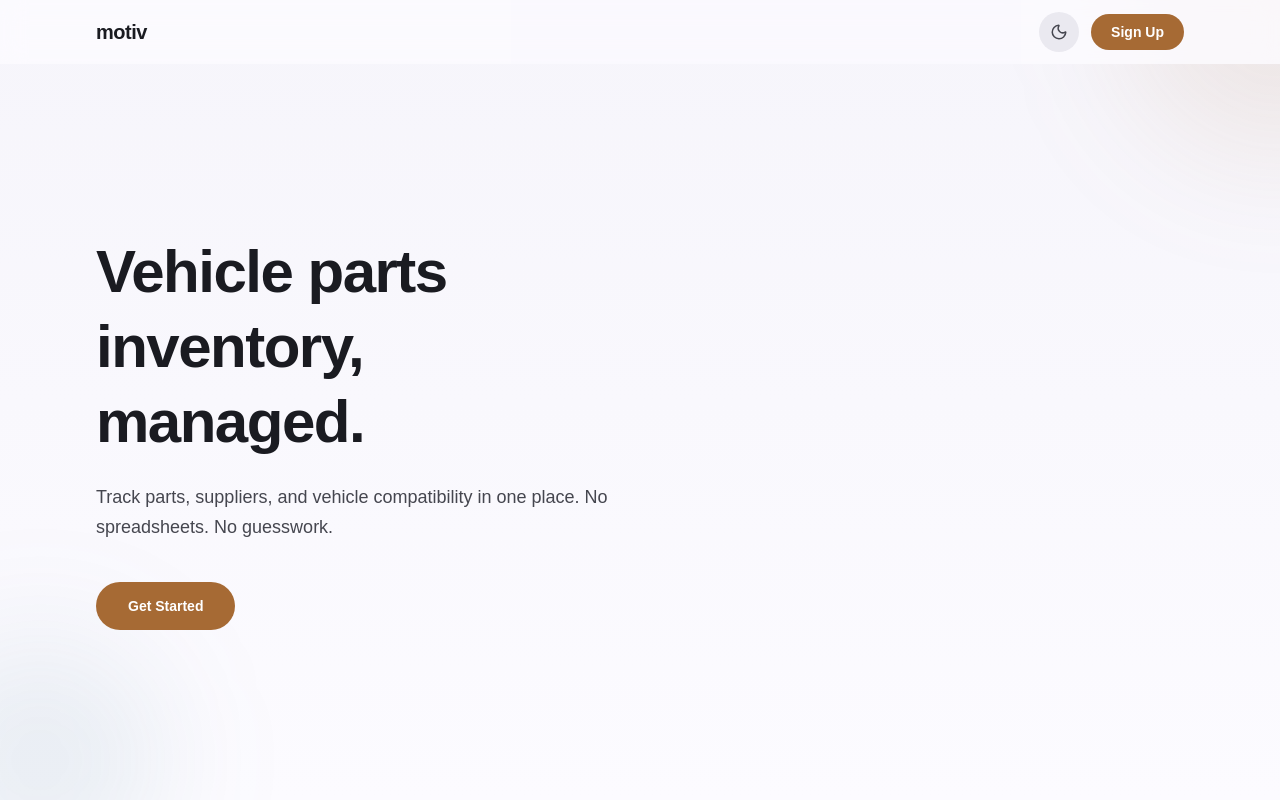
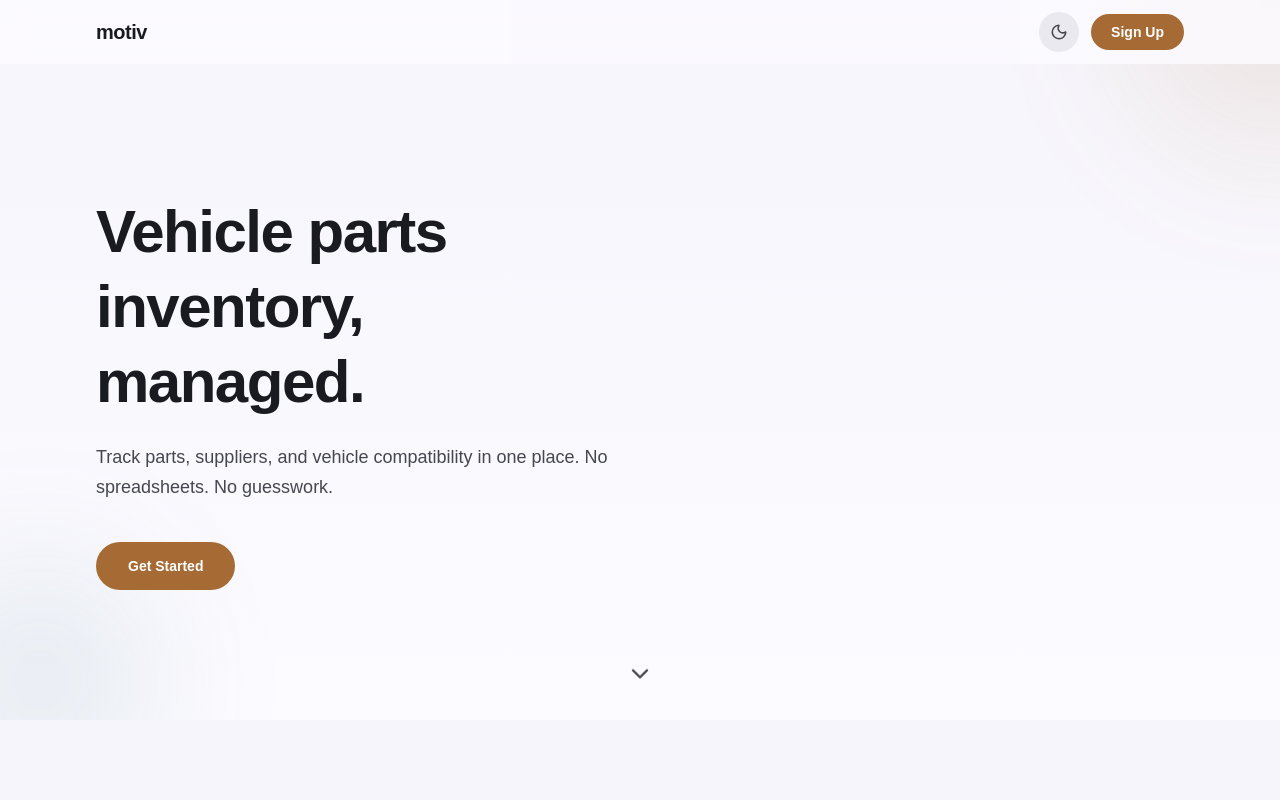
Before and after one commit to uwaje-justice/inventory-app-top, a React (Vite) app in the folder frontend/: page / in a window 1280 px wide. Shown: the top 800 px of the page. Built offline with nearby package versions, Linux system fonts and the light colour scheme.

Commit message:
feat: tighten hero height and add scroll indicator

```diff
--- a/frontend/src/pages/LandingPage.jsx
+++ b/frontend/src/pages/LandingPage.jsx
@@ -1,5 +1,5 @@
 import { Link } from "react-router";
-import { Boxes, Car, Building2, Pencil } from "lucide-react";
+import { Boxes, Car, Building2, Pencil, ChevronDown } from "lucide-react";
 import Navbar from "../components/Navbar";
 import HeroMockup from "../components/HeroMockup";
 import FeatureCard from "../components/FeatureCard";
@@ -26,7 +26,7 @@ export default function LandingPage() {
       <Navbar />
       <main>
         {/* Hero */}
-        <section className="relative flex min-h-screen items-center overflow-hidden bg-gradient-to-b from-surface-container-low to-background">
+        <section className="relative flex min-h-[calc(100vh-4rem)] items-center overflow-hidden bg-gradient-to-b from-surface-container-low to-background md:min-h-[calc(100vh-5rem)]">
           {/* Decorative gradient orbs */}
           <div className="pointer-events-none absolute -top-40 -right-40 h-80 w-80 rounded-full bg-primary/10 blur-3xl" aria-hidden="true" />
           <div className="pointer-events-none absolute -bottom-20 -left-20 h-60 w-60 rounded-full bg-tertiary/10 blur-3xl" aria-hidden="true" />
@@ -63,10 +63,19 @@ export default function LandingPage() {
               <HeroMockup />
             </div>
           </div>
+
+          {/* Scroll indicator */}
+          <a
+            href="#features"
+            aria-label="Scroll to features"
+            className="absolute bottom-8 left-1/2 -translate-x-1/2 animate-bounce text-on-surface-variant transition-colors hover:text-on-surface focus-visible:outline-2 focus-visible:outline-offset-2 focus-visible:outline-primary"
+          >
+            <ChevronDown size={28} aria-hidden="true" />
+          </a>
         </section>
 
         {/* Features */}
-        <section className="bg-surface-container-low py-20 md:py-28">
+        <section id="features" className="bg-surface-container-low py-20 md:py-28">
           <div className="mx-auto max-w-6xl px-5 md:px-8">
             <h2 className="mb-4 font-heading text-2xl font-bold text-on-surface md:text-3xl">
               Everything you need
```
